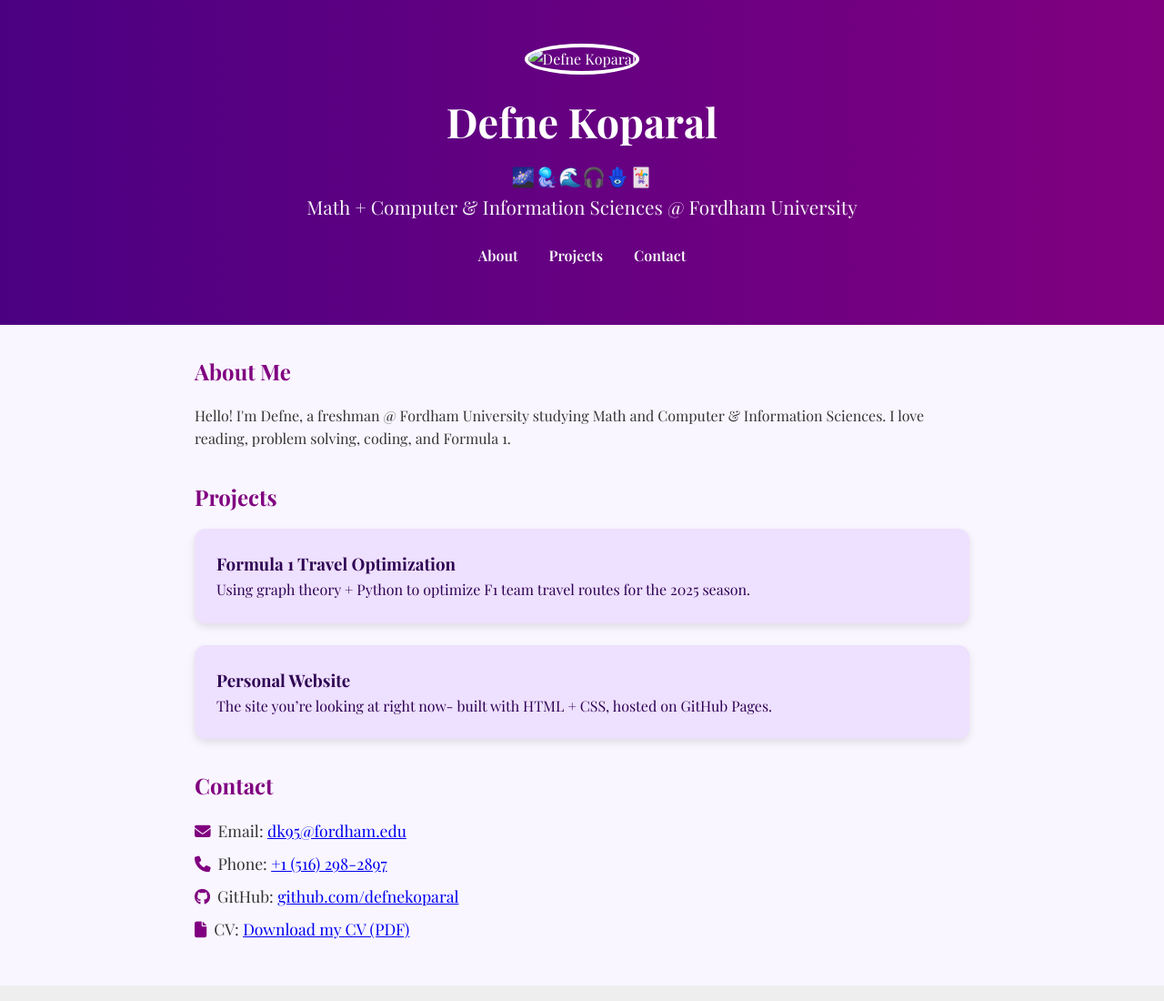
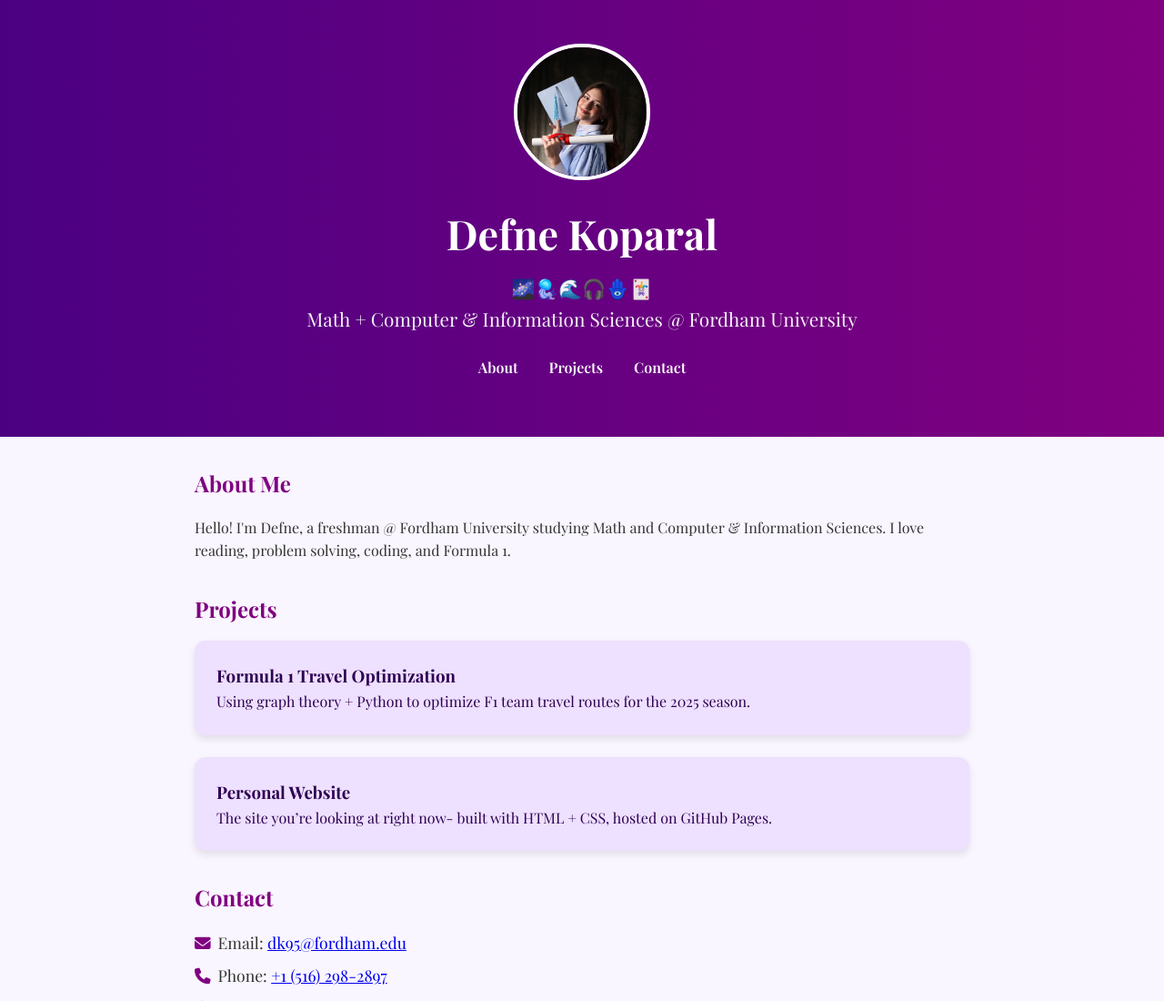
Before and after one commit to defnekoparal/defnekoparal.github.io, a plain HTML site: page index.html in a window 1280 px wide. Shown: the top 1100 px of the page at 91% size. Drawn offline with nearby package versions, Linux system fonts and the light colour scheme.

Commit message:
Update index.html

```diff
--- a/index.html
+++ b/index.html
@@ -120,7 +120,7 @@
 </head>
 <body>
   <header>
-    <img src="IMG_6468.jpg" alt="Defne Koparal">
+    <img src="IMG_6468.jpeg" alt="Defne Koparal">
     <h1>Defne Koparal</h1>
     <p>🌌🪼🌊🎧🪬🃏</p>
     <p>Math + Computer & Information Sciences @ Fordham University</p>
```
